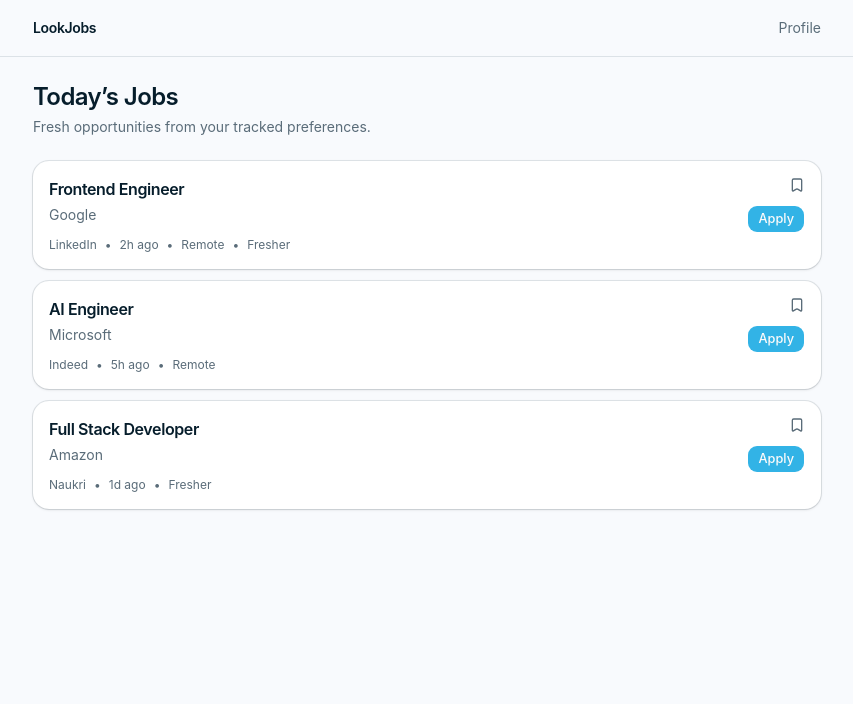
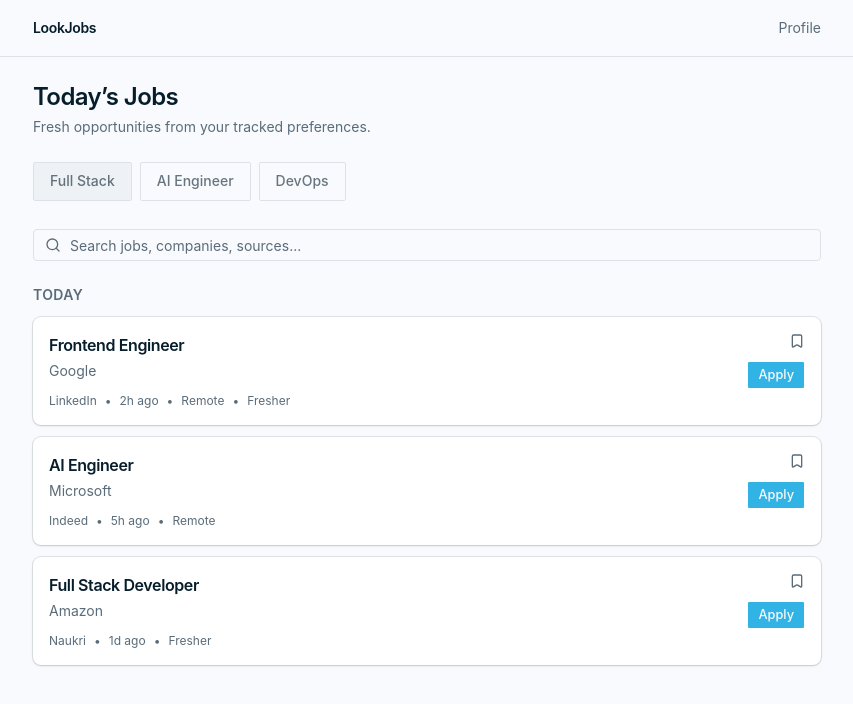
Before and after one commit to MohammedAnasuddin/Building-LookJobs, a React (Vite) app in the folder frontend/: page / in a window 1280 px wide. Shown: the top 704 px of the page, without its empty margins (213-1066 px from the left). Built offline with nearby package versions, Linux system fonts and the light colour scheme.

Commit message:
Add UI for Tabs and search

```diff
--- /dev/null
+++ b/frontend/src/features/jobs/components/feed-section.tsx
@@ -0,0 +1,20 @@
+import { ReactNode } from "react";
+
+type FeedSectionProps = {
+  title: string;
+  children: ReactNode;
+};
+
+export function FeedSection({ title, children }: FeedSectionProps) {
+  return (
+    <section className="space-y-3">
+      <div className="flex items-center justify-between">
+        <h2 className="text-sm font-semibold uppercase tracking-wide text-muted-foreground">
+          {title}
+        </h2>
+      </div>
+
+      {children}
+    </section>
+  );
+}
--- /dev/null
+++ b/frontend/src/features/jobs/components/job-preference-tabs.tsx
@@ -0,0 +1,35 @@
+import { Tabs, TabsList, TabsTrigger } from "@/components/ui/tabs"
+
+const preferences = [
+  "Full Stack",
+  "AI Engineer",
+  "DevOps",
+]
+
+export function JobPreferenceTabs() {
+  return (
+    <Tabs defaultValue="Full Stack">
+      <div className="overflow-x-auto pb-1">
+        <TabsList className="inline-flex h-10 w-max gap-2 bg-transparent p-0">
+          {preferences.map((preference) => (
+            <TabsTrigger
+              key={preference}
+              value={preference}
+              className="
+                rounded-md
+                border
+                border-border
+                bg-background
+                px-4
+                text-sm
+                data-[state=active]:bg-secondary
+              "
+            >
+              {preference}
+            </TabsTrigger>
+          ))}
+        </TabsList>
+      </div>
+    </Tabs>
+  )
+}
--- /dev/null
+++ b/frontend/src/features/jobs/components/job-search.tsx
@@ -0,0 +1,16 @@
+import { Search } from "lucide-react"
+
+import { Input } from "@/components/ui/input"
+
+export function JobSearch() {
+  return (
+    <div className="relative">
+      <Search className="absolute left-3 top-1/2 h-4 w-4 -translate-y-1/2 text-muted-foreground" />
+
+      <Input
+        placeholder="Search jobs, companies, sources..."
+        className="pl-9"
+      />
+    </div>
+  )
+}
--- a/frontend/src/index.css
+++ b/frontend/src/index.css
@@ -5,17 +5,17 @@
 :root {
   --background: oklch(0.9844 0.0045 258.3244);
   --foreground: oklch(0.2203 0.0399 238.5475);
-  --card: oklch(1.0000 0 0);
+  --card: oklch(1 0 0);
   --card-foreground: oklch(0.2203 0.0399 238.5475);
-  --popover: oklch(1.0000 0 0);
+  --popover: oklch(1 0 0);
   --popover-foreground: oklch(0.2203 0.0399 238.5475);
   --primary: oklch(0.72 0.13 230);
   --primary-foreground: oklch(0.9851 0 0);
-  --secondary: oklch(0.9590 0.0059 239.8204);
+  --secondary: oklch(0.959 0.0059 239.8204);
   --secondary-foreground: oklch(0.2203 0.0399 238.5475);
-  --muted: oklch(0.9654 0.0042 236.4970);
+  --muted: oklch(0.9654 0.0042 236.497);
   --muted-foreground: oklch(0.5212 0.0299 239.5455);
-  --accent: oklch(0.9496 0.0200 233.8519);
+  --accent: oklch(0.9496 0.02 233.8519);
   --accent-foreground: oklch(0.4501 0.0798 230.0971);
   --destructive: oklch(0.6207 0.2203 24.8903);
   --destructive-foreground: oklch(0.9851 0 0);
@@ -25,27 +25,20 @@
   --chart-1: oklch(0.7009 0.1194 229.4878);
   --chart-2: oklch(0.6199 0.1399 239.9901);
   --chart-3: oklch(0.5497 0.1194 244.9354);
-  --chart-4: oklch(0.4816 0.1000 249.9074);
+  --chart-4: oklch(0.4816 0.1 249.9074);
   --chart-5: oklch(0.4194 0.0806 255.1777);
   --sidebar: oklch(0.9844 0.0045 258.3244);
   --sidebar-foreground: oklch(0.2203 0.0399 238.5475);
   --sidebar-primary: oklch(0.6307 0.1101 230.1205);
   --sidebar-primary-foreground: oklch(0.9851 0 0);
-  --sidebar-accent: oklch(0.9496 0.0200 233.8519);
+  --sidebar-accent: oklch(0.9496 0.02 233.8519);
   --sidebar-accent-foreground: oklch(0.4501 0.0798 230.0971);
   --sidebar-border: oklch(0.9097 0.0094 242.8469);
   --sidebar-ring: oklch(0.6307 0.1101 230.1205);
-  --font-sans: "Inter",
-    ui-sans-serif,
-    system-ui,
-    sans-serif;
-  --font-serif: ui-serif,
-    Georgia,
-    serif;
-  --font-mono: "JetBrains Mono",
-    ui-monospace,
-    monospace;
-  --radius: 0.75rem;
+  --font-sans: "Inter", ui-sans-serif, system-ui, sans-serif;
+  --font-serif: ui-serif, Georgia, serif;
+  --font-mono: "JetBrains Mono", ui-monospace, monospace;
+  --radius: 0.25rem;
   --shadow-x: 0;
   --shadow-y: 1px;
   --shadow-blur: 3px;
@@ -54,11 +47,21 @@
   --shadow-color: #080c0f;
   --shadow-2xs: 0 1px 3px 0px hsl(205.7143 30.4348% 4.5098% / 0.05);
   --shadow-xs: 0 1px 3px 0px hsl(205.7143 30.4348% 4.5098% / 0.05);
-  --shadow-sm: 0 1px 3px 0px hsl(205.7143 30.4348% 4.5098% / 0.10), 0 1px 2px -1px hsl(205.7143 30.4348% 4.5098% / 0.10);
-  --shadow: 0 1px 3px 0px hsl(205.7143 30.4348% 4.5098% / 0.10), 0 1px 2px -1px hsl(205.7143 30.4348% 4.5098% / 0.10);
-  --shadow-md: 0 1px 3px 0px hsl(205.7143 30.4348% 4.5098% / 0.10), 0 2px 4px -1px hsl(205.7143 30.4348% 4.5098% / 0.10);
-  --shadow-lg: 0 1px 3px 0px hsl(205.7143 30.4348% 4.5098% / 0.10), 0 4px 6px -1px hsl(205.7143 30.4348% 4.5098% / 0.10);
-  --shadow-xl: 0 1px 3px 0px hsl(205.7143 30.4348% 4.5098% / 0.10), 0 8px 10px -1px hsl(205.7143 30.4348% 4.5098% / 0.10);
+  --shadow-sm:
+    0 1px 3px 0px hsl(205.7143 30.4348% 4.5098% / 0.1),
+    0 1px 2px -1px hsl(205.7143 30.4348% 4.5098% / 0.1);
+  --shadow:
+    0 1px 3px 0px hsl(205.7143 30.4348% 4.5098% / 0.1),
+    0 1px 2px -1px hsl(205.7143 30.4348% 4.5098% / 0.1);
+  --shadow-md:
+    0 1px 3px 0px hsl(205.7143 30.4348% 4.5098% / 0.1),
+    0 2px 4px -1px hsl(205.7143 30.4348% 4.5098% / 0.1);
+  --shadow-lg:
+    0 1px 3px 0px hsl(205.7143 30.4348% 4.5098% / 0.1),
+    0 4px 6px -1px hsl(205.7143 30.4348% 4.5098% / 0.1);
+  --shadow-xl:
+    0 1px 3px 0px hsl(205.7143 30.4348% 4.5098% / 0.1),
+    0 8px 10px -1px hsl(205.7143 30.4348% 4.5098% / 0.1);
   --shadow-2xl: 0 1px 3px 0px hsl(205.7143 30.4348% 4.5098% / 0.25);
   --tracking-normal: 0em;
   --spacing: 0.25rem;
@@ -71,35 +74,40 @@
   --card-foreground: oklch(0.9842 0.0034 247.8575);
   --popover: oklch(0.2197 0.0099 248.2779);
   --popover-foreground: oklch(0.9842 0.0034 247.8575);
-  --primary: oklch(0.6791 0.1101 230.4750);
+  --primary: oklch(0.6791 0.1101 230.475);
   --primary-foreground: oklch(0.9851 0 0);
   --secondary: oklch(0.2312 0.0094 234.1741);
   --secondary-foreground: oklch(0.9842 0.0034 247.8575);
   --muted: oklch(0.2312 0.0094 234.1741);
-  --muted-foreground: oklch(0.7210 0.0197 237.8874);
+  --muted-foreground: oklch(0.721 0.0197 237.8874);
   --accent: oklch(0.2794 0.0304 237.6988);
   --accent-foreground: oklch(0.9842 0.0034 247.8575);
   --destructive: oklch(0.6803 0.1794 24.2635);
   --destructive-foreground: oklch(0.9851 0 0);
-  --border: oklch(0.2813 0.0090 234.0263);
-  --input: oklch(0.3006 0.0100 229.2278);
-  --ring: oklch(0.6791 0.1101 230.4750);
+  --border: oklch(0.2813 0.009 234.0263);
+  --input: oklch(0.3006 0.01 229.2278);
+  --ring: oklch(0.6791 0.1101 230.475);
   --chart-1: oklch(0.7491 0.1301 230.2608);
-  --chart-2: oklch(0.6800 0.1398 239.8236);
-  --chart-3: oklch(0.5993 0.1301 245.2600);
+  --chart-2: oklch(0.68 0.1398 239.8236);
+  --chart-3: oklch(0.5993 0.1301 245.26);
   --chart-4: oklch(0.5196 0.1094 250.0628);
-  --chart-5: oklch(0.4590 0.0901 255.0642);
+  --chart-5: oklch(0.459 0.0901 255.0642);
   --sidebar: oklch(0.1798 0.0104 248.4056);
   --sidebar-foreground: oklch(0.9842 0.0034 247.8575);
-  --sidebar-primary: oklch(0.6791 0.1101 230.4750);
+  --sidebar-primary: oklch(0.6791 0.1101 230.475);
   --sidebar-primary-foreground: oklch(0.9851 0 0);
-  --sidebar-accent: oklch(0.2490 0.0204 236.5864);
+  --sidebar-accent: oklch(0.249 0.0204 236.5864);
   --sidebar-accent-foreground: oklch(0.9842 0.0034 247.8575);
-  --sidebar-border: oklch(0.2813 0.0090 234.0263);
-  --sidebar-ring: oklch(0.6791 0.1101 230.4750);
-  --font-sans: ui-sans-serif, system-ui, -apple-system, BlinkMacSystemFont, 'Segoe UI', Roboto, 'Helvetica Neue', Arial, 'Noto Sans', sans-serif, 'Apple Color Emoji', 'Segoe UI Emoji', 'Segoe UI Symbol', 'Noto Color Emoji';
+  --sidebar-border: oklch(0.2813 0.009 234.0263);
+  --sidebar-ring: oklch(0.6791 0.1101 230.475);
+  --font-sans:
+    ui-sans-serif, system-ui, -apple-system, BlinkMacSystemFont, "Segoe UI",
+    Roboto, "Helvetica Neue", Arial, "Noto Sans", sans-serif,
+    "Apple Color Emoji", "Segoe UI Emoji", "Segoe UI Symbol", "Noto Color Emoji";
   --font-serif: ui-serif, Georgia, Cambria, "Times New Roman", Times, serif;
-  --font-mono: ui-monospace, SFMono-Regular, Menlo, Monaco, Consolas, "Liberation Mono", "Courier New", monospace;
+  --font-mono:
+    ui-monospace, SFMono-Regular, Menlo, Monaco, Consolas, "Liberation Mono",
+    "Courier New", monospace;
   --radius: 0.55rem;
   --shadow-x: 0;
   --shadow-y: 1px;
@@ -109,11 +117,15 @@
   --shadow-color: #000000;
   --shadow-2xs: 0 1px 3px 0px hsl(0 0% 0% / 0.05);
   --shadow-xs: 0 1px 3px 0px hsl(0 0% 0% / 0.05);
-  --shadow-sm: 0 1px 3px 0px hsl(0 0% 0% / 0.10), 0 1px 2px -1px hsl(0 0% 0% / 0.10);
-  --shadow: 0 1px 3px 0px hsl(0 0% 0% / 0.10), 0 1px 2px -1px hsl(0 0% 0% / 0.10);
-  --shadow-md: 0 1px 3px 0px hsl(0 0% 0% / 0.10), 0 2px 4px -1px hsl(0 0% 0% / 0.10);
-  --shadow-lg: 0 1px 3px 0px hsl(0 0% 0% / 0.10), 0 4px 6px -1px hsl(0 0% 0% / 0.10);
-  --shadow-xl: 0 1px 3px 0px hsl(0 0% 0% / 0.10), 0 8px 10px -1px hsl(0 0% 0% / 0.10);
+  --shadow-sm:
+    0 1px 3px 0px hsl(0 0% 0% / 0.1), 0 1px 2px -1px hsl(0 0% 0% / 0.1);
+  --shadow: 0 1px 3px 0px hsl(0 0% 0% / 0.1), 0 1px 2px -1px hsl(0 0% 0% / 0.1);
+  --shadow-md:
+    0 1px 3px 0px hsl(0 0% 0% / 0.1), 0 2px 4px -1px hsl(0 0% 0% / 0.1);
+  --shadow-lg:
+    0 1px 3px 0px hsl(0 0% 0% / 0.1), 0 4px 6px -1px hsl(0 0% 0% / 0.1);
+  --shadow-xl:
+    0 1px 3px 0px hsl(0 0% 0% / 0.1), 0 8px 10px -1px hsl(0 0% 0% / 0.1);
   --shadow-2xl: 0 1px 3px 0px hsl(0 0% 0% / 0.25);
 }
 
--- a/frontend/src/pages/home-page.tsx
+++ b/frontend/src/pages/home-page.tsx
@@ -1,17 +1,32 @@
-import { JobFeed } from "@/features/jobs/components/job-feed";
+import { FeedSection } from "@/features/jobs/components/feed-section"
+import { JobFeed } from "@/features/jobs/components/job-feed"
+import { JobPreferenceTabs } from "@/features/jobs/components/job-preference-tabs"
+import { JobSearch } from "@/features/jobs/components/job-search"
 
 export function HomePage() {
   return (
     <div className="space-y-6">
+      {/* Header */}
       <div>
-        <h1 className="text-2xl font-semibold tracking-tight">Today’s Jobs</h1>
+        <h1 className="text-2xl font-semibold tracking-tight">
+          Today’s Jobs
+        </h1>
 
         <p className="mt-1 text-sm text-muted-foreground">
           Fresh opportunities from your tracked preferences.
         </p>
       </div>
 
-      <JobFeed />
+      {/* Preference Tabs */}
+      <JobPreferenceTabs />
+
+      {/* Search */}
+      <JobSearch />
+
+      {/* Feed */}
+      <FeedSection title="Today">
+        <JobFeed />
+      </FeedSection>
     </div>
-  );
+  )
 }
```
